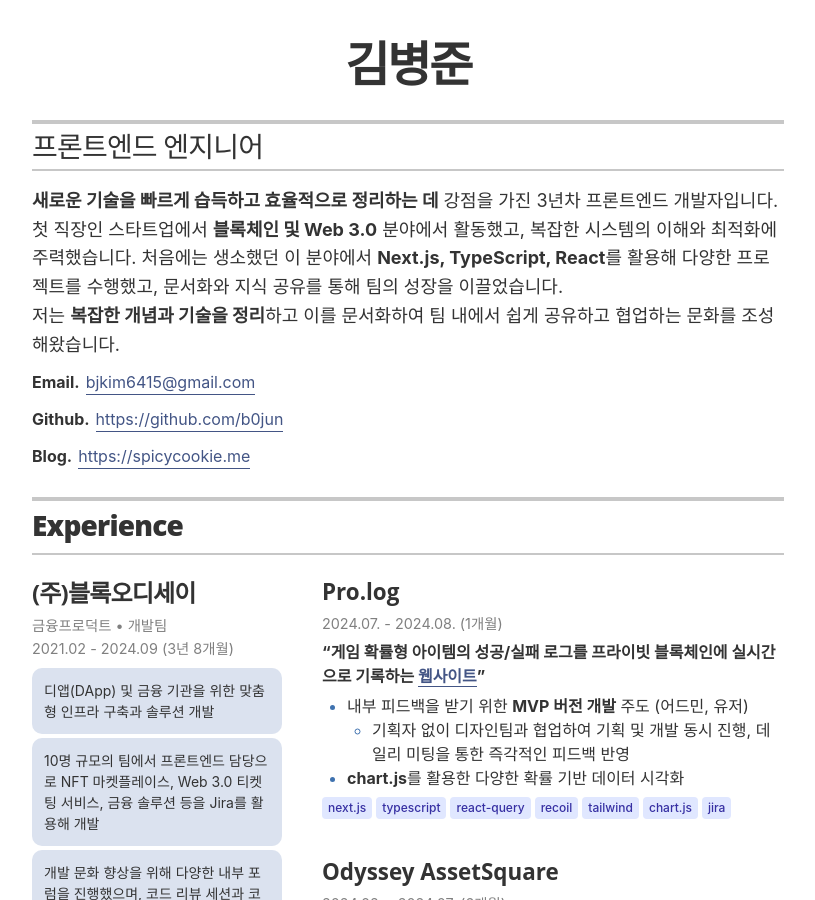
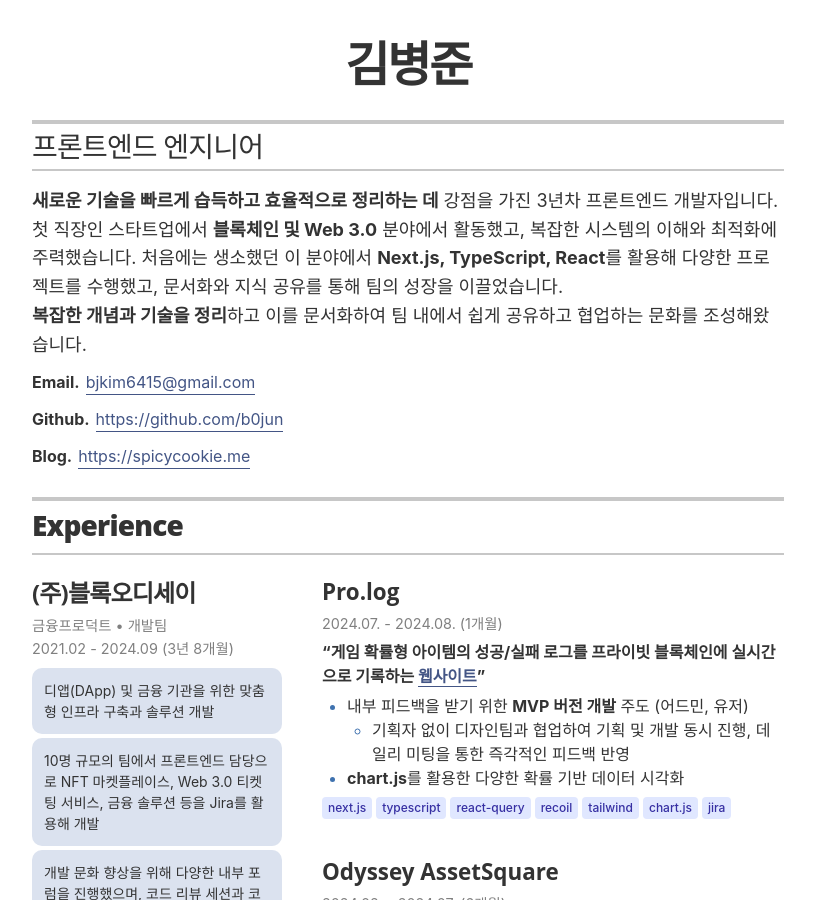
Before and after one commit to b0jun/b0jun.github.io, a Jekyll site: the page built from index.html, in a window 1280 px wide and 900 px high. Shown: the whole window, without its empty margins (232-1047 px from the left). Built offline with Jekyll 4.4.1, drawn with Linux system fonts in a browser that asks for light colours.

Commit message:
mod: 문장 수정

```diff
--- a/_config.yml
+++ b/_config.yml
@@ -24,7 +24,7 @@ resume_header_contact_info: '742 Evergreen Terrace, Springfield • 555-7334 •
 display_header_contact_info: 'false'
 
 resume_header_intro: '<p><b>새로운 기술을 빠르게 습득하고 효율적으로 정리하는 데</b> 강점을 가진 3년차 프론트엔드 개발자입니다.<br/>첫 직장인 스타트업에서 <b>블록체인 및 Web 3.0</b> 분야에서 활동했고, 복잡한 시스템의 이해와 최적화에 주력했습니다.
-처음에는 생소했던 이 분야에서 <b>Next.js, TypeScript, React</b>를 활용해 다양한 프로젝트를 수행했고, 문서화와 지식 공유를 통해 팀의 성장을 이끌었습니다.<br/>저는 <b>복잡한 개념과 기술을 정리</b>하고 이를 문서화하여 팀 내에서 쉽게 공유하고 협업하는 문화를 조성해왔습니다.</p>'
+처음에는 생소했던 이 분야에서 <b>Next.js, TypeScript, React</b>를 활용해 다양한 프로젝트를 수행했고, 문서화와 지식 공유를 통해 팀의 성장을 이끌었습니다.<br/><b>복잡한 개념과 기술을 정리</b>하고 이를 문서화하여 팀 내에서 쉽게 공유하고 협업하는 문화를 조성해왔습니다.</p>'
 
 # use "yes" to display the email contact button,
 # "no" to display an "I'm not looking for work" message,
```
